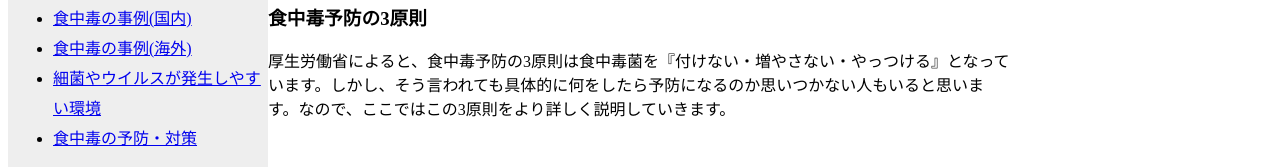
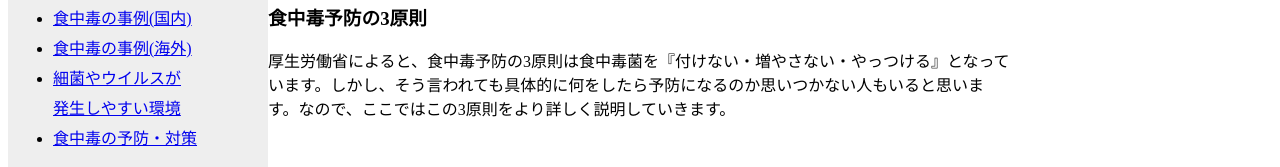
Before and after one commit to kamesan14325/2059132, a plain HTML site: page index.html in a window 1280 px wide. Shown: the part 184-351 px from the top of the page. Drawn offline with Linux system fonts and the light colour scheme.

Commit message:
Update index.html

```diff
--- a/index.html
+++ b/index.html
@@ -41,7 +41,7 @@
     <li><a href="https://tomo0912.github.io/prog-8.github.io/">食中毒の種類</a></li>
     <li><a href="https://ryuju2059141.github.io/e2059145/">食中毒の事例(国内)</a></li>
     <li><a href="https://2059103.github.io/index.html/">食中毒の事例(海外)</a></li>
-    <li><a href="https://ryuju2059141.github.io/ryuju2059141.gifthub.io/">細菌やウイルスが発生しやすい環境</a></li>
+    <li><a href="https://ryuju2059141.github.io/ryuju2059141.gifthub.io/">細菌やウイルスが<br>発生しやすい環境</a></li>
     <li><a href="https://kamesan14325.github.io/2059132/">食中毒の予防・対策</a></li>
   </ul>
 </div>
```
